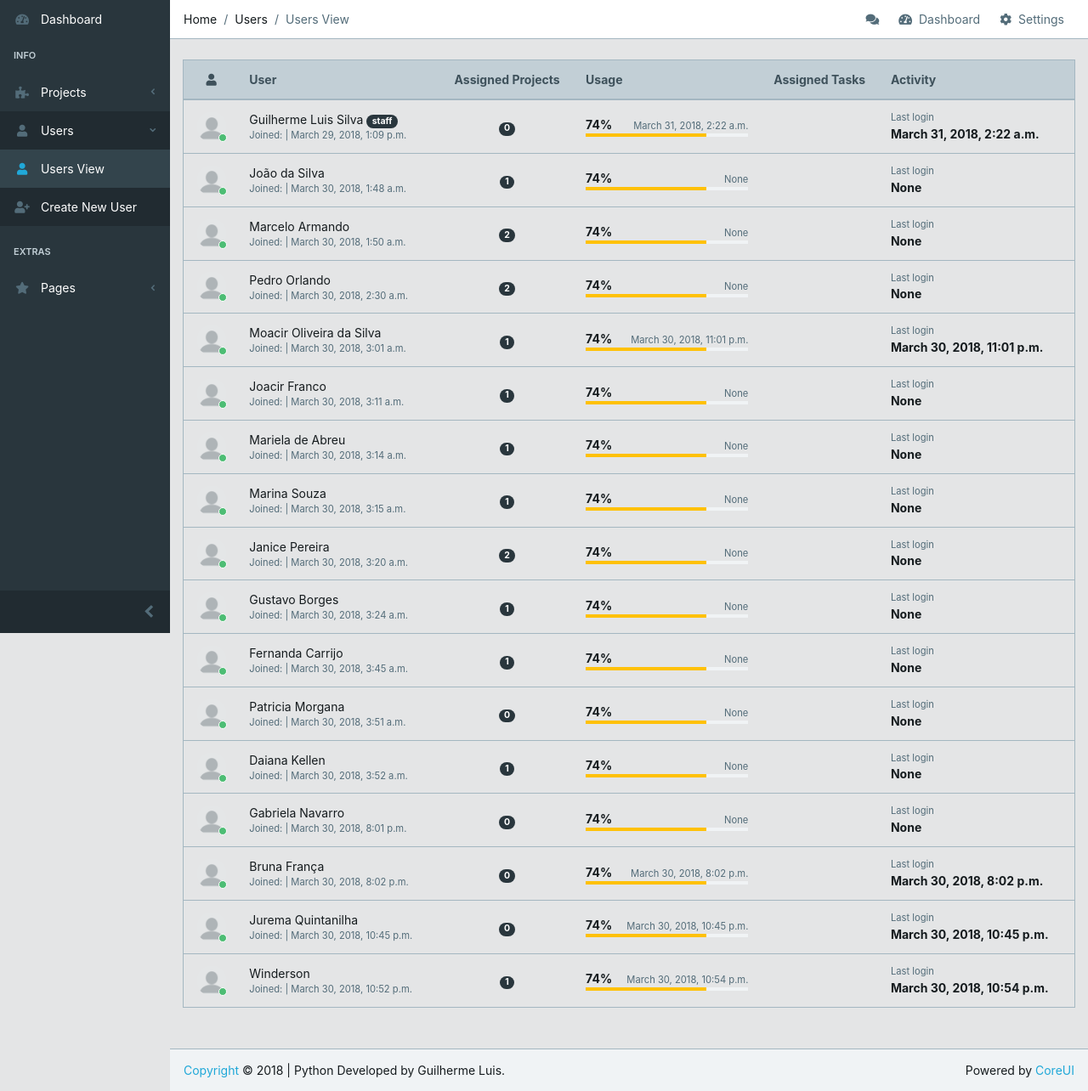
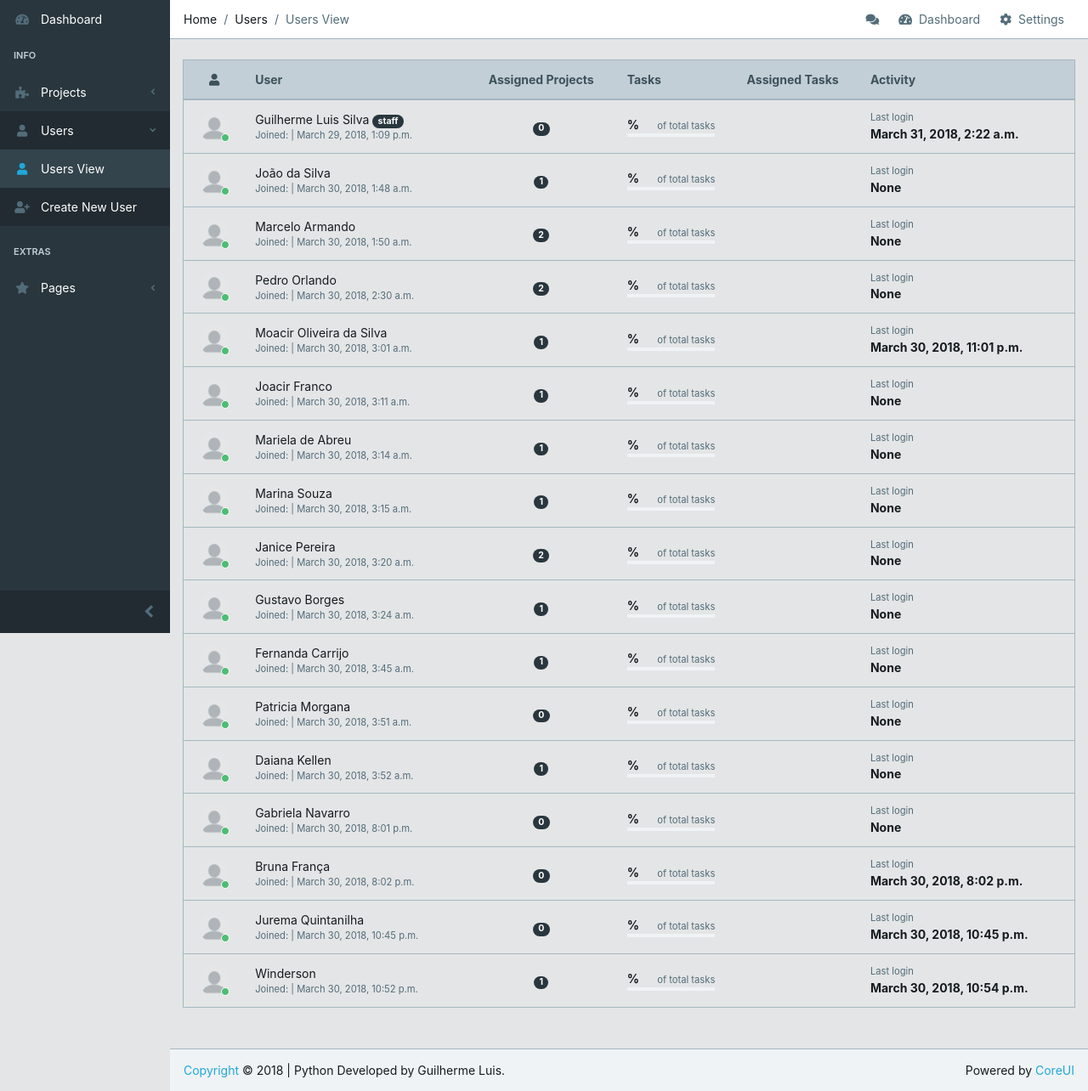
Before and after one commit to guilehm/project-management-system, a Django app: page /register/users/ in a window 1280 px wide. Shown: the part 55-1339 px from the top of the page at 85% size. Run offline with Django 3.2, Linux system fonts and the light colour scheme; data comes from the database, SQL or seed files in the repository; some libraries are stand-ins or nearby versions; some web fonts are replaced.

Commit message:
Tasks %% implemented in User View

```diff
--- a/register/templates/register/users.html
+++ b/register/templates/register/users.html
@@ -17,7 +17,7 @@
                     <th class="text-center"><i class="fa fa-user"></i></th>
                     <th>User</th>
                     <th class="text-center">Assigned Projects</th>
-                    <th>Usage</th>
+                    <th>Tasks</th>
                     <th class="text-center">Assigned Tasks</th>
                     <th>Activity</th>
                 </tr>
@@ -43,23 +43,24 @@
                                 </div>
                             </td>
                             <td class="text-center">
-                                <span class="badge badge-pill badge-dark">{{ user.project_set.all.count}}</span>
+                                <span class="badge badge-pill badge-dark">{{ user.project_set.all.count }}</span>
                             </td>
                             <td>
                                 <div class="clearfix">
                                 <div class="float-left">
-                                <strong>74%</strong>
+                                <strong>{% widthratio user.tasks_count tasks.count 100 %}%</strong>
                                 </div>
                                 <div class="float-right">
-                                <small class="text-muted">{{ user.last_login }}</small>
+                                <small class="text-muted">of total tasks</small>
                                 </div>
                                 </div>
                                 <div class="progress progress-xs">
-                                <div class="progress-bar bg-warning" role="progressbar" style="width: 74%" aria-valuenow="74" aria-valuemin="0" aria-valuemax="100"></div>
+                                <div class="progress-bar bg-warning" role="progressbar" style="width: {% widthratio user.tasks_count tasks.count 100 %}%" aria-valuenow="74" aria-valuemin="0" aria-valuemax="100"></div>
                                 </div>
                             </td>
                             <td class="text-center">
                                 <span class="badge badge-pill badge-dark">{{ user.tasks_count }}</span>
+                                <span class="badge badge-pill badge-dark"></span>
                             </td>
                             <td>
                                 <div class="small text-muted">Last login</div>
--- a/register/views.py
+++ b/register/views.py
@@ -1,6 +1,7 @@
 from django.shortcuts import render
 from django.contrib.auth.models import User
-from django.contrib.auth import login, authenticate
+from django.contrib.auth import login
+from projects.models import Task
 from .forms import RegistrationForm
 
 
@@ -27,7 +28,9 @@
 
 def usersView(request):
     users = User.objects.all()
+    tasks = Task.objects.all()
     context = {
         'users': users,
+        'tasks': tasks,
     }
     return render(request, 'register/users.html', context)
```
